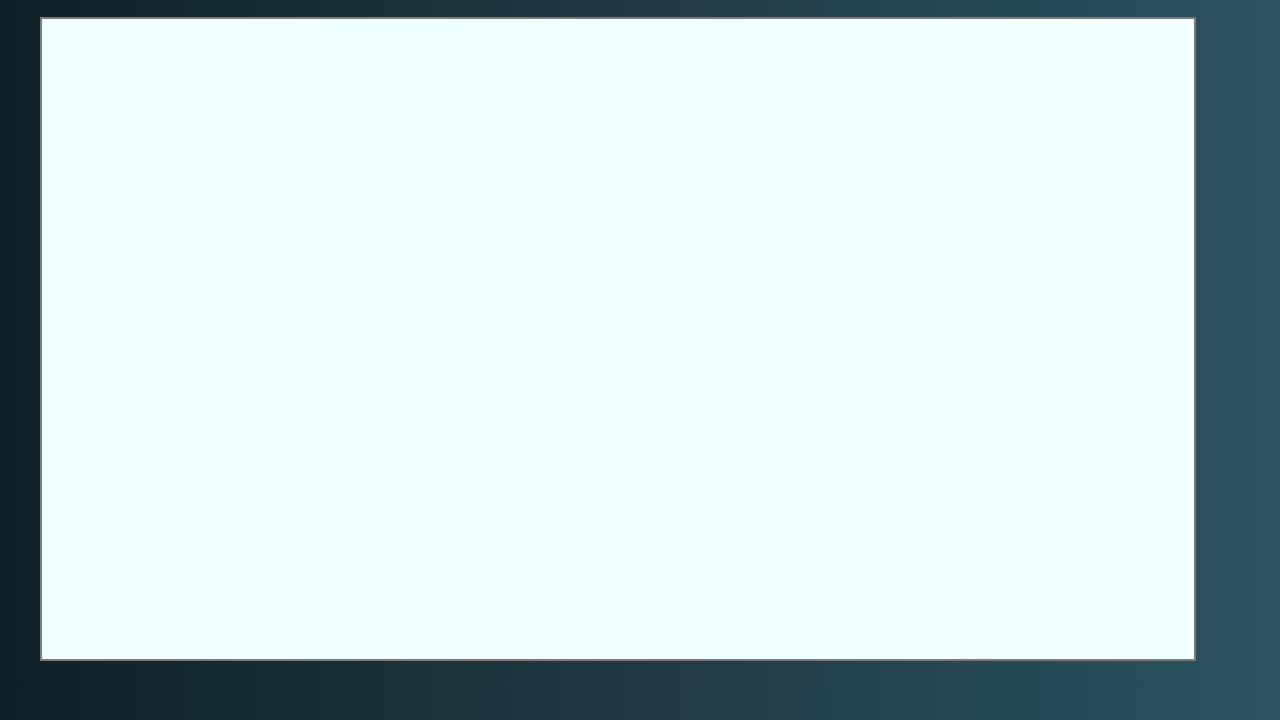
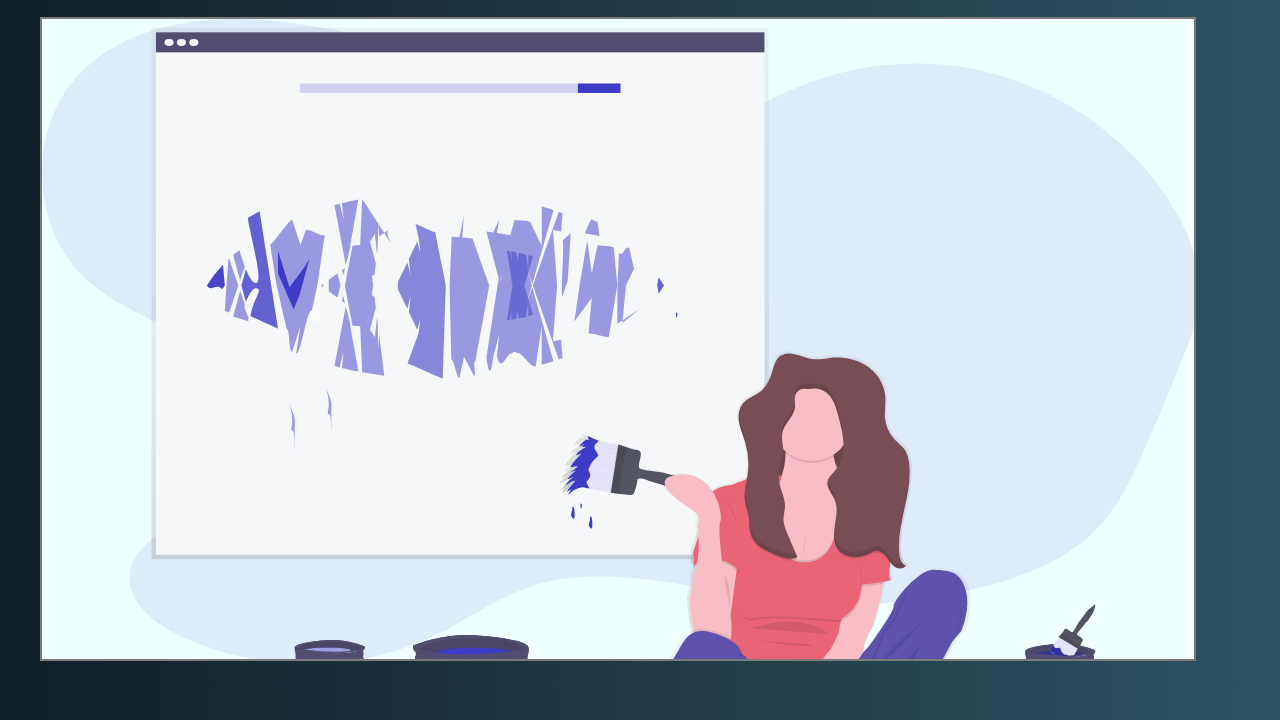
Before and after one commit to abhishek2x/Drawing-Board, a plain HTML site: page index.html in a window 1280 px wide. Shown: the part 80-800 px from the top of the page. Drawn offline with Linux system fonts and the light colour scheme; the site is published under a folder, as on GitHub Pages, so addresses that start at the root find nothing.

Commit message:
Update index.html

```diff
--- a/index.html
+++ b/index.html
@@ -57,7 +57,7 @@
             height: 80vh;
             width: 90%;
             background-color: azure;
-            background-image: url(/images/undraw_creativity_wqmm.svg);
+            background-image: url(images/undraw_creativity_wqmm.svg);
         }
         svg{
             opacity: 0.2;
```
